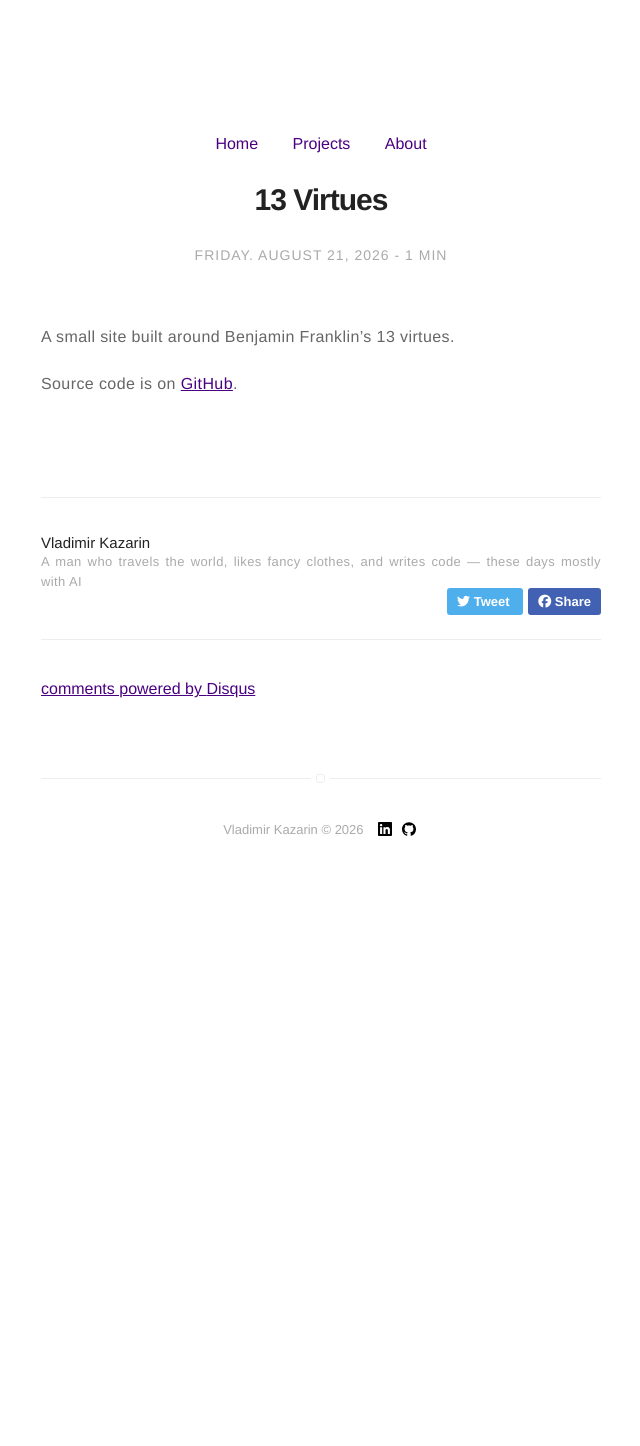
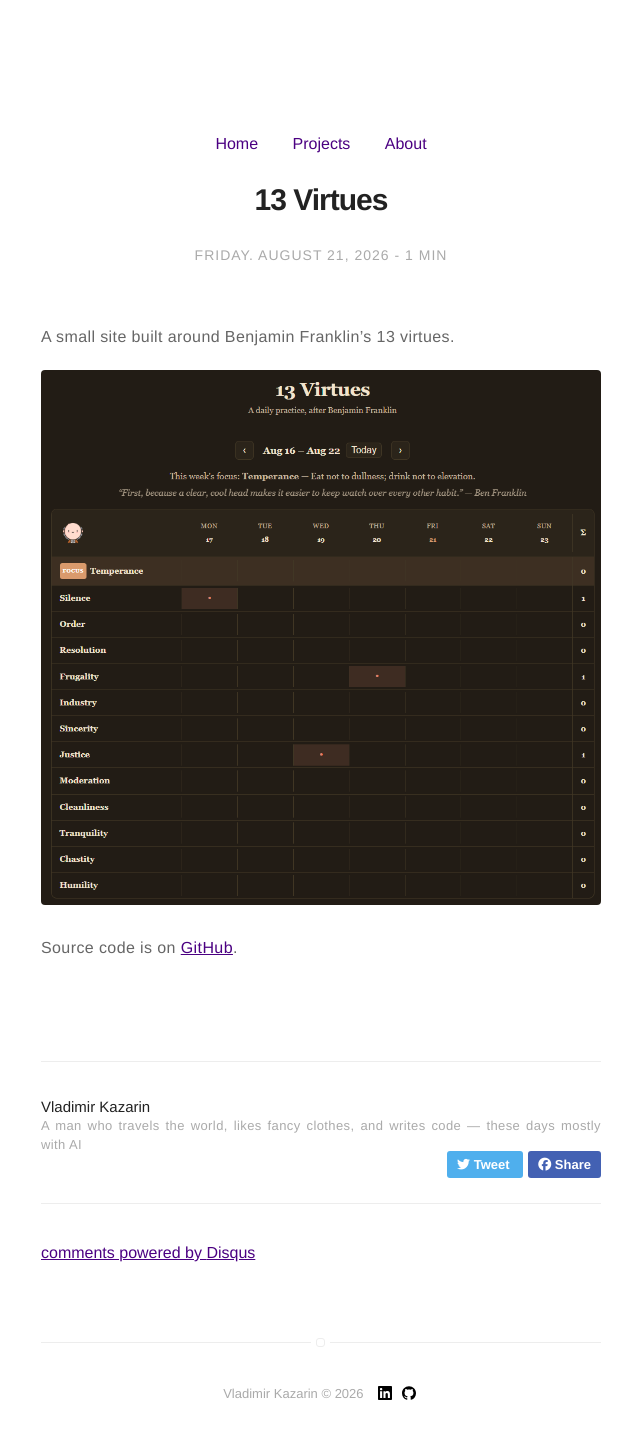
Before and after one commit to vladimir-kazarin/vladimir-kazarin.github.io, a Jekyll site: the page built from _posts/2026-08-21-13-virtues.markdown, in a window 1280 px wide. Shown: the whole page, without its empty margins (319-959 px from the left). Built offline with Jekyll 4.4.1, drawn with Linux system fonts in a browser that asks for light colours; nearby versions of some CDN libraries; comment, search, counter and statistics services are not loaded; before the commit the page ends 900 px from its top, so only the background shows below that.

Commit message:
Add screenshot to 13 Virtues project post
Co-Authored-By: Claude Sonnet 5 <noreply@anthropic.com>

```diff
--- a/_posts/2026-08-21-13-virtues.markdown
+++ b/_posts/2026-08-21-13-virtues.markdown
@@ -2,6 +2,7 @@
 title: "13 Virtues"
 layout: post
 date: 2026-08-21 12:00
+image: /assets/images/13virtues-screenshot.png
 headerImage: false
 tag:
 category: project
@@ -13,4 +14,6 @@ description: A site built around Benjamin Franklin's 13 virtues
 
 A small site built around Benjamin Franklin's 13 virtues.
 
+![13 Virtues weekly tracker](/assets/images/13virtues-screenshot.png)
+
 Source code is on [GitHub](https://github.com/vladimir-kazarin/franklin).
```
Also changed, not shown: assets/images/13virtues-screenshot.png (added), 3 other files.
